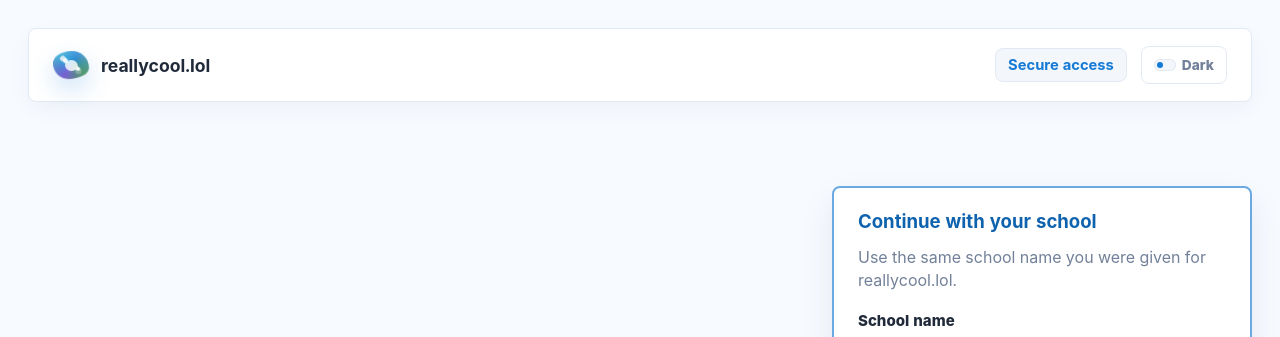
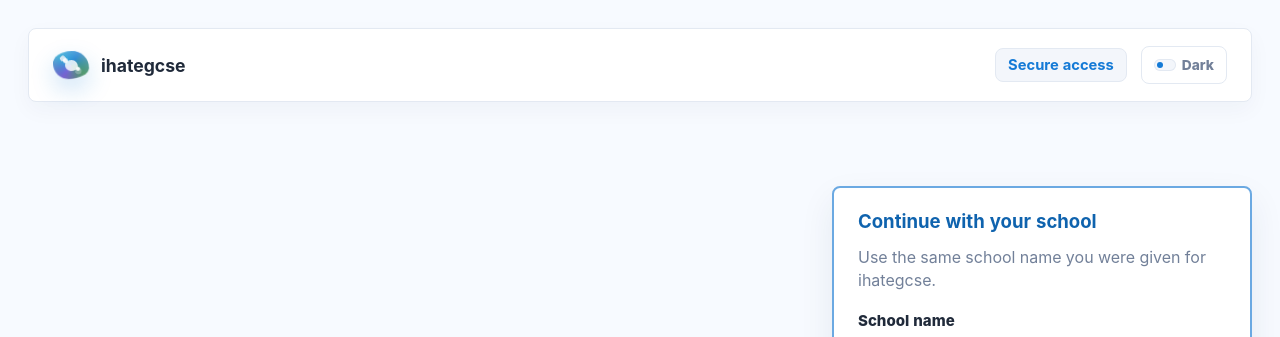
Before and after one commit to stackwill/follow-the-scheme, a Next.js app: page /login in a window 1280 px wide. Shown: the top 337 px of the page. Built offline with nearby package versions, Linux system fonts and the light colour scheme; no server answers.

Commit message:
Update ihategcse branding

```diff
--- a/src/app/layout.tsx
+++ b/src/app/layout.tsx
@@ -12,7 +12,7 @@ export default function RootLayout({ children }: { children: ReactNode }) {
               var savedTheme = window.localStorage.getItem("followthescheme-theme");
               var theme = savedTheme === "dark" || savedTheme === "light"
                 ? savedTheme
-                : (window.matchMedia("(prefers-color-scheme: dark)").matches ? "dark" : "light");
+                : "light";
               document.documentElement.dataset.theme = theme;
             } catch (_) {}
           `}
--- a/src/app/login/page.tsx
+++ b/src/app/login/page.tsx
@@ -86,7 +86,7 @@ export default async function LoginPage({ searchParams }: LoginPageProps) {
             <span />
             <span />
           </span>
-          <strong>reallycool.lol</strong>
+          <strong>ihategcse</strong>
         </Link>
         <div className="app-topbar__actions">
           <span className="xp-chip">Secure access</span>
@@ -113,7 +113,7 @@ export default async function LoginPage({ searchParams }: LoginPageProps) {
         </div>
         <aside className="study-callout login-access-card" aria-labelledby="login-title">
           <strong>Continue with your school</strong>
-          <span>Use the same school name you were given for reallycool.lol.</span>
+          <span>Use the same school name you were given for ihategcse.</span>
           <form action={signIn} className="login-form">
             <input type="hidden" name="next" value={safeNextPath(params.next)} />
             <label className="field-stack login-field">
--- a/src/app/page.tsx
+++ b/src/app/page.tsx
@@ -132,7 +132,7 @@ export default async function HomePage({
             <span />
             <span />
           </span>
-          <strong>reallycool.lol</strong>
+          <strong>ihategcse</strong>
         </Link>
         <div className="app-topbar__actions">
           <span className="xp-chip">{papers.length} papers</span>
--- a/src/app/papers/[paperId]/page.tsx
+++ b/src/app/papers/[paperId]/page.tsx
@@ -81,7 +81,7 @@ export default async function PaperOverviewPage({ params }: { params: Promise<{
             <span />
             <span />
           </span>
-          <strong>reallycool.lol</strong>
+          <strong>ihategcse</strong>
         </Link>
         <div className="app-topbar__actions">
           <span className="xp-chip">{paper.questions.length} parts</span>
--- a/src/components/theme-toggle.tsx
+++ b/src/components/theme-toggle.tsx
@@ -14,7 +14,7 @@ function getInitialTheme(): Theme {
     return savedTheme;
   }
 
-  return window.matchMedia("(prefers-color-scheme: dark)").matches ? "dark" : "light";
+  return "light";
 }
 
 export function ThemeToggle() {
```
Also changed, not shown: src/app/icon.svg.
